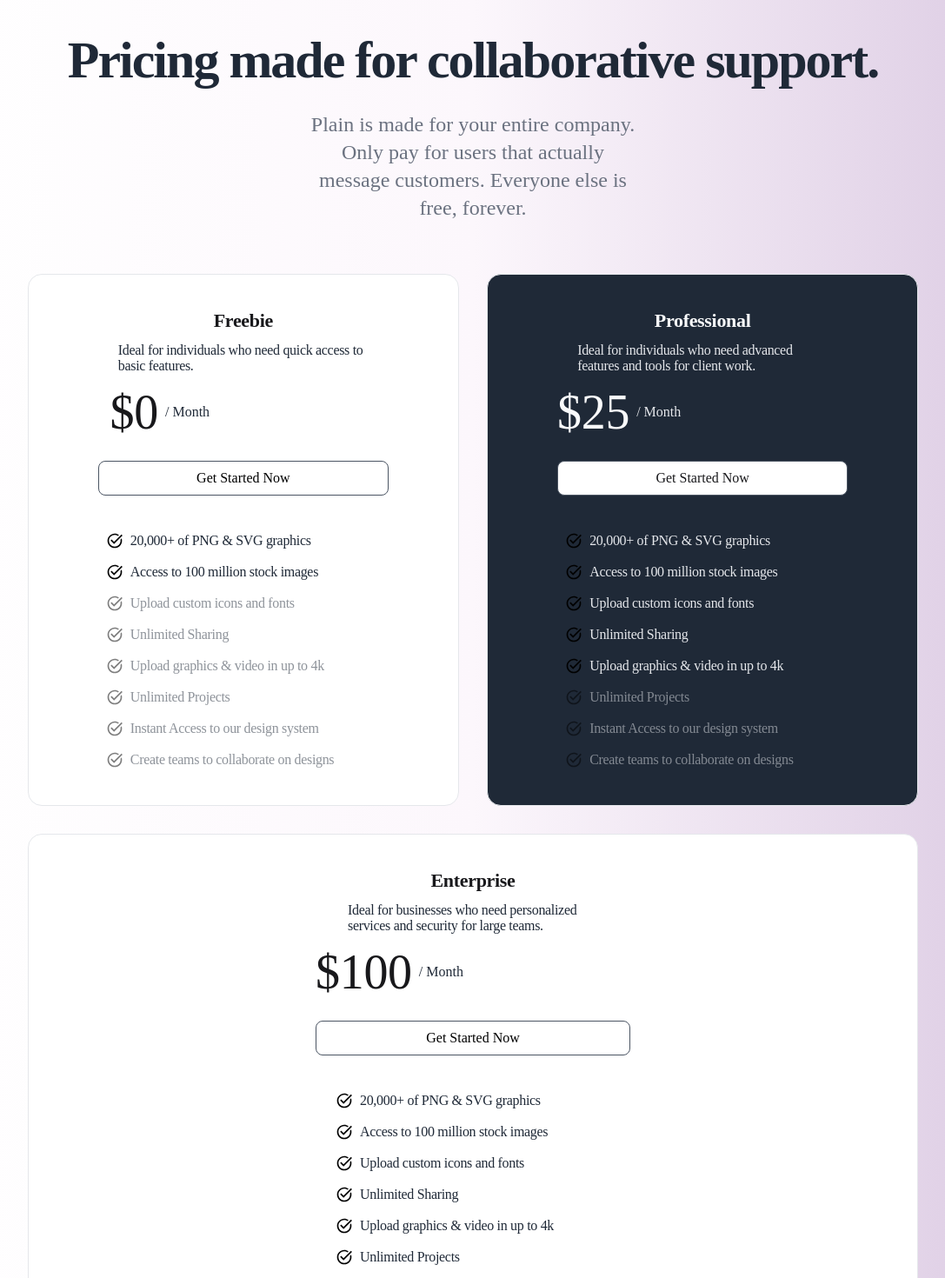
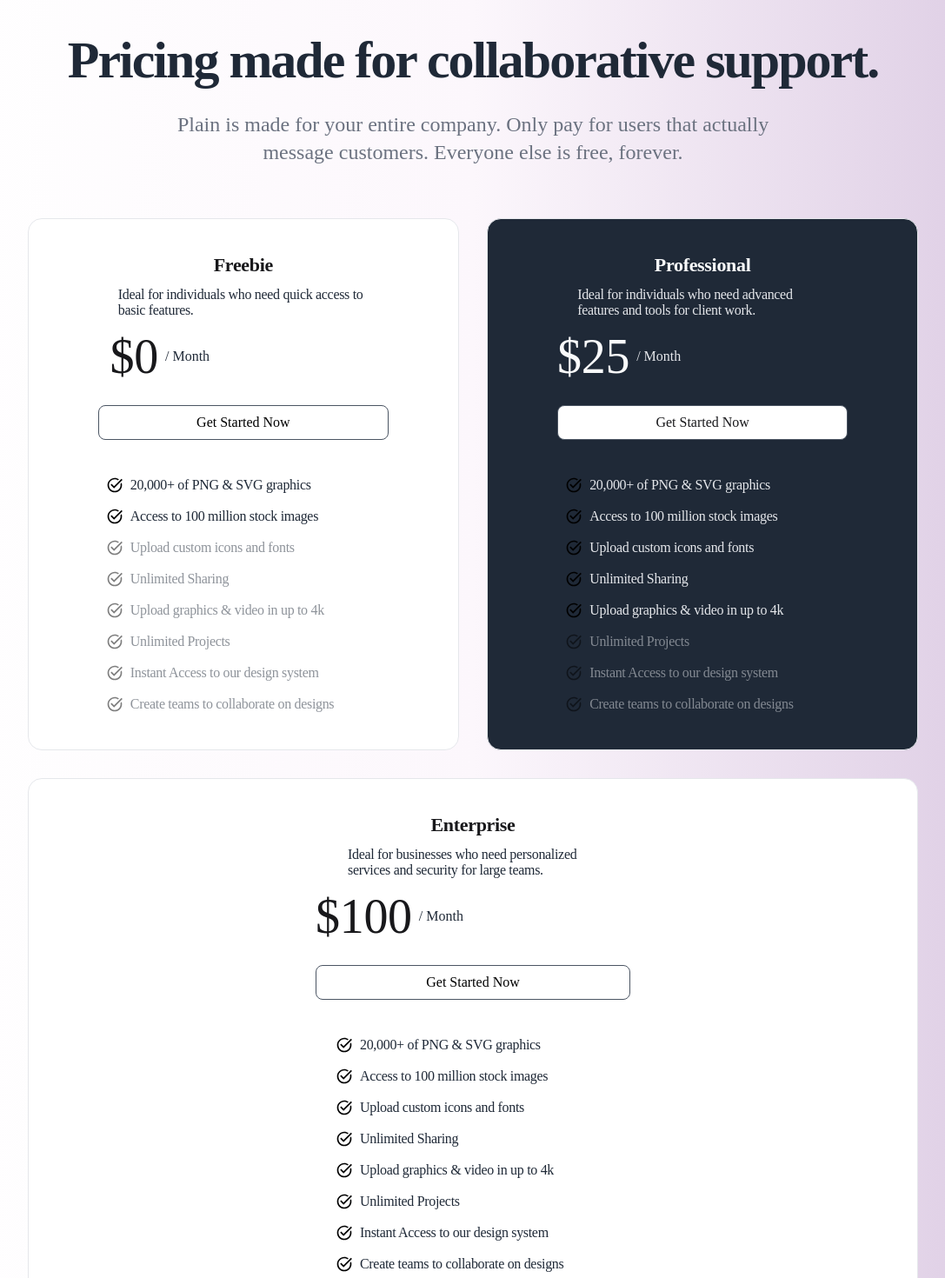
Before and after one commit to codecShivam/webmakersStudio, a React (Vite) app: page / in a window 1280 px wide. Shown: the part 2840-4310 px from the top of the page at 87% size, without its empty margins (96-1183 px from the left). Built offline with nearby package versions, Linux system fonts and the light colour scheme.

Commit message:
made some required changes"

```diff
--- a/src/components/Pricing/Pricing.jsx
+++ b/src/components/Pricing/Pricing.jsx
@@ -7,12 +7,12 @@
     <div className="font-satoshi bg-gradient-to-r from-white via-[#FCF7FC] to-[#dccbe3] flex flex-grow flex-col items-center justify-end self-stretch py-24 leading-[normal]">
       <div className="flex flex-grow items-start justify-center self-stretch bg-cover bg-center">
         <div className="flex flex-grow flex-col items-center justify-center gap-y-3 self-stretch px-8 md:px-32">
-          <div className="flex items-center justify-center text-center text-4xl md:text-5xl lg:text-6xl font-bold leading-[normal] tracking-[-2px] text-gray-800">
+          <div className="flex  items-center justify-center text-center text-4xl md:text-5xl lg:text-6xl font-bold leading-[normal] tracking-[-2px] text-gray-800">
             Pricing made for collaborative support.
           </div>
-          <div className="flex w-96 items-center justify-center text-center text-base md:text-xl lg:text-2xl font-medium leading-[normal] tracking-[0px] text-gray-500 my-4">
+          <div className="flex w-full items-center justify-center text-center text-base md:text-xl lg:text-2xl font-medium leading-[normal] tracking-[0px] text-gray-500 my-4">
             Plain is made for your entire company. Only pay for users that
-            actually message customers. Everyone else is free, forever.
+            actually<br></br> message customers. Everyone else is free, forever.
           </div>
           <div className="flex flex-wrap justify-around items-center gap-8 mt-8">
             {data.map((plan, index) => (
--- a/src/components/Pricing/PricingPlan.jsx
+++ b/src/components/Pricing/PricingPlan.jsx
@@ -29,13 +29,13 @@
 
   return (
     <animated.div
-      className={`flex flex-grow items-center justify-center gap-x-6 self-stretch h-full`}
+      className={`flex flex-grow items-center justify-center gap-x-6 cursor-grab self-stretch h-full`}
       onMouseMove={handleMouseMove}
       onMouseLeave={() => setHoverProps({ x: 0, y: 0 })}
       style={cardSpring}
     >
       <div
-        className={`flex flex-grow items-center justify-center self-stretch rounded-2xl border border-solid border-gray-200 ${customClass} py-10 px-6 md:px-10 lg:px-12 h-full`}
+        className={`flex flex-grow items-center justify-center self-stretch rounded-2xl border border-solid border-gray-200 ${customClass} py-10 px-6  h-full`}
       >
         <div className="flex flex-grow flex-col items-center justify-center gap-y-10 self-stretch">
           <div className="flex flex-col items-center justify-between gap-y-3 self-stretch">
```
